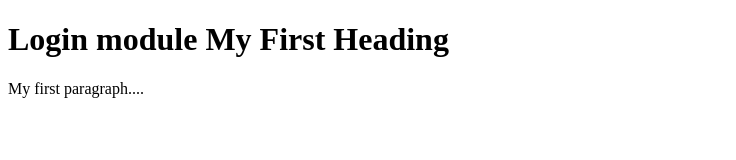
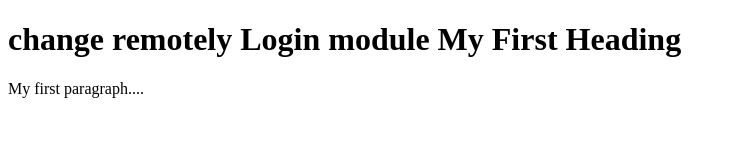
Before and after one commit to shruthisamudrala/myApp, a plain HTML site: page index.html in a window 1280 px wide. Shown: the whole page, without its empty margins (0-736 px from the left). Drawn offline with Linux system fonts and the light colour scheme.

Commit message:
index.html

```diff
--- a/index.html
+++ b/index.html
@@ -3,7 +3,7 @@
 
 <body>
 
-    <h1> Login module My First Heading</h1>
+    <h1> change remotely Login module My First Heading</h1>
     <p>My first paragraph....</p>
 
 </body>
```
